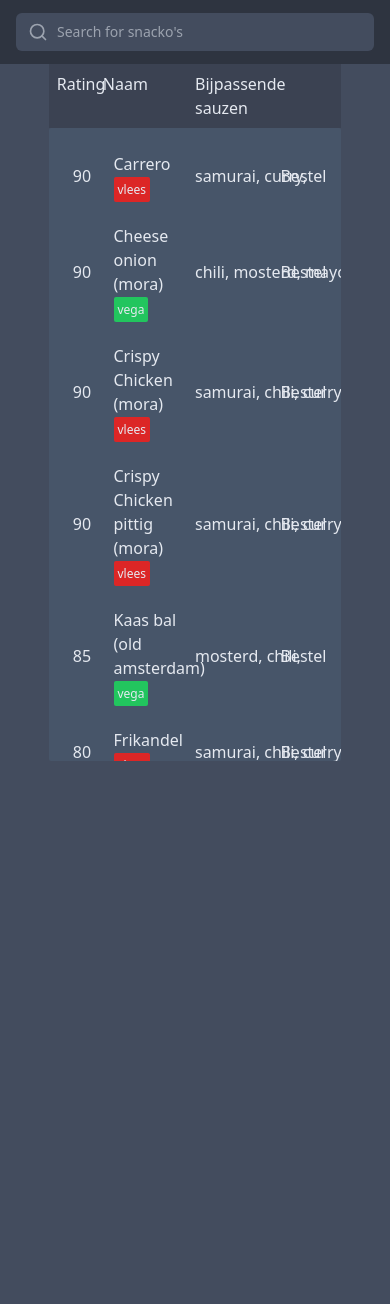
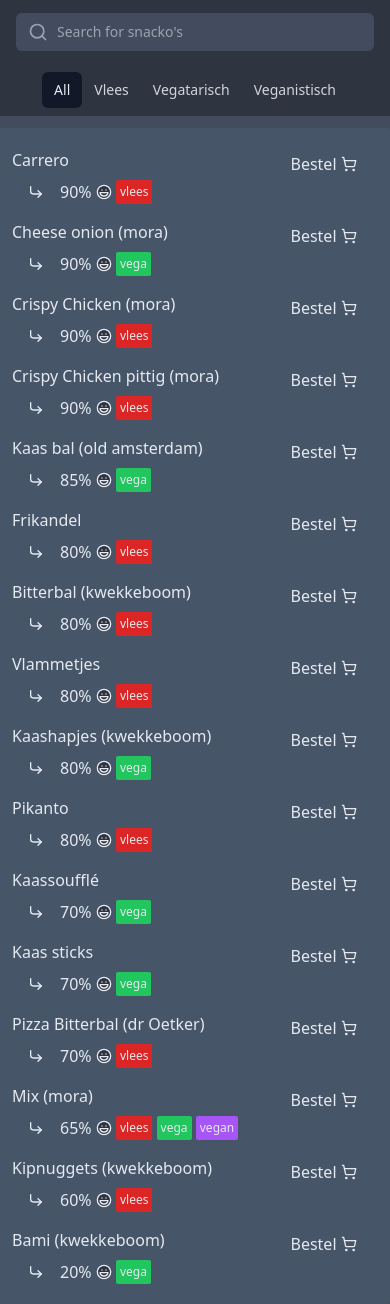
Before and after one commit to jevido/snacko-s, a SvelteKit app: page / in a window 390 px wide. Before the commit the page ends 844 px from the top, so only its background shows below. Built offline with nearby package versions, Linux system fonts and the light colour scheme.

Commit message:
Mobile update

```diff
--- a/src/components/Header.svelte
+++ b/src/components/Header.svelte
@@ -18,7 +18,7 @@
 	}
 </script>
 
-<header class="bg-nord-0">
+<header class="fixed bg-nord-0 w-full">
 	<div class="px-2 mx-auto max-w-7xl sm:px-4 lg:divide-y lg:divide-nord-1 lg:px-8">
 		<div class="relative flex h-16 justify-between">
 			<div
@@ -41,7 +41,7 @@
 				</div>
 			</div>
 		</div>
-		<nav class="hidden lg:flex lg:space-x-16 justify-center lg:py-2" aria-label="Global">
+		<nav class="flex lg:space-x-16 justify-center py-2" aria-label="Global">
 			<!-- Current: "bg-gray-900 text-nord-5", Default: "text-gray-300 hover:bg-nord-1 hover:text-nord-5" -->
 			<button
 				class="text-gray-300 cursor-pointer rounded-md py-2 px-3 inline-flex items-center text-sm font-medium"
@@ -81,6 +81,9 @@
 		</nav>
 	</div>
 </header>
+<div class="h-32">
+	<!-- Spacer -->
+</div>
 
 <style lang="css">
 	.active {
--- a/src/components/List.svelte
+++ b/src/components/List.svelte
@@ -1,11 +1,11 @@
 <script>
-	import { ShoppingCart } from 'lucide-svelte';
+	import { ShoppingCart, CornerDownRight, Laugh } from 'lucide-svelte';
 	export let filteredOptions;
 </script>
 
-<div class="flex w-full h-[75vh] justify-center">
-	<div class="flex flex-col w-9/12 inset-1 -shadow-xl">
-		<div class="flex w-full justify-center bg-nord-1 p-2 bold">
+<div class="flex w-full justify-center">
+	<div class="flex flex-col w-full sm:w-9/12 inset-1 -shadow-xl">
+		<div class="hidden sm:flex w-full justify-center bg-nord-1 p-2 bold">
 			<div class="w-1/6">Rating</div>
 			<div class="w-2/6">Naam</div>
 			<div class="w-2/6">Bijpassende sauzen</div>
@@ -14,7 +14,8 @@
 
 		<ul tabindex="-1" class="scroll-py-3 min-h-full overflow-y-auto p-3 bg-slate-600 rounded-sm">
 			{#each filteredOptions as snack}
-				<li class="flex p-3 items-center select-none rounded-xl hover:bg-nord-4/40">
+				<li>
+					<div class="hidden sm:flex p-3 items-center select-none rounded-xl hover:bg-nord-4/40">
 						<div class="w-1/6">{snack.rating * 10}</div>
 						<div class="w-2/6">
 							{snack.name}
@@ -40,6 +41,31 @@
 								Bestel&nbsp;<ShoppingCart class="w-4" />
 							</a>
 						</div>
+					</div>
+
+					<!-- Mobile -->
+					<div class="flex flex-col sm:hidden py-2">
+						<div class="flex w-full">
+							<div class="w-9/12">{snack.name}</div>
+							<div class="w-3/12">
+								<a
+									href={snack.url}
+									tabindex="-1"
+									target="_BLANK"
+									class="flex rounded-sm p-1 hover:text-teal-500"
+								>
+									Bestel&nbsp;<ShoppingCart class="w-4" />
+								</a>
+							</div>
+						</div>
+						<div class="flex w-full">
+							<CornerDownRight class="mx-4 w-4" />
+							{snack.rating * 10}%&nbsp;<Laugh class="w-4 fill-nord-0" /> &nbsp;
+							{#each snack.tags as tag}
+								<span class="bg-{tag.color} rounded-sm p-1 text-xs">{tag.label}</span> &nbsp;
+							{/each}
+						</div>
+					</div>
 				</li>
 			{/each}
 		</ul>
```
Lines whose indentation alone changed are shown as unchanged.
